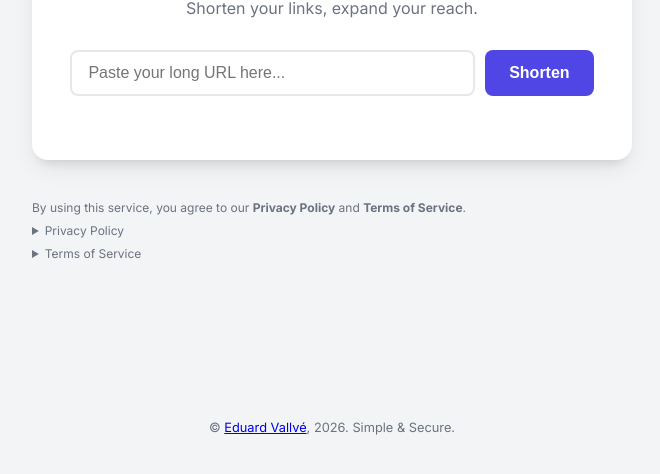
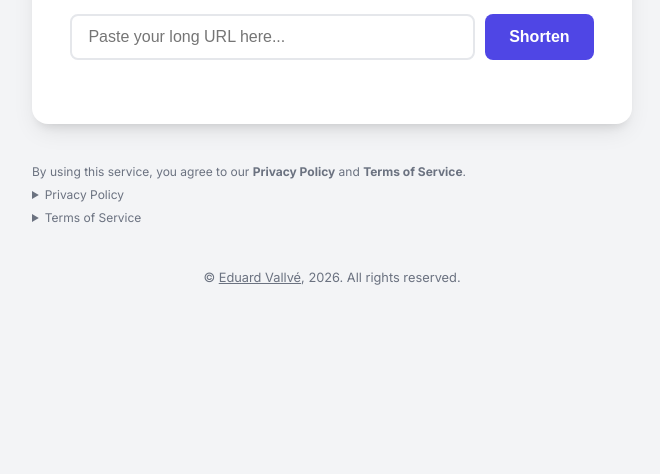
Before and after one commit to eduvallve/url-shortener, a website: page public/index.html in a window 1280 px wide. Shown: the part 352-826 px from the top of the page, without its empty margins (308-968 px from the left). Drawn offline with Linux system fonts and the light colour scheme.

Commit message:
M - move footer to bottom + update readme file

```diff
--- a/public/index.html
+++ b/public/index.html
@@ -46,11 +46,6 @@
                 </div>
             </div>
         </main>
-
-        <footer>
-            <p>&copy; <a target="_blank" rel="noopener noreferrer" href="https://eduvallve.com">Eduard Vallvé</a>, <span
-                    id="year"></span>. Simple & Secure.</p>
-        </footer>
     </div>
     <div id="policies">
         <span>By using this service, you agree to our <b>Privacy Policy</b> and <b>Terms of Service</b>.</span>
@@ -71,6 +66,10 @@
             </ul>
         </details>
     </div>
+    <footer>
+        <p>&copy; <a target="_blank" rel="noopener noreferrer" href="https://eduvallve.com">Eduard Vallvé</a>, <span
+                id="year"></span>. All rights reserved.</p>
+    </footer>
     <script src="script.js"></script>
 </body>
 
--- a/public/style.css
+++ b/public/style.css
@@ -165,11 +165,6 @@ footer {
     margin-top: 2rem;
     font-size: 0.8rem;
     color: var(--text-muted);
-    position: fixed;
-    bottom: 0;
-    left: 0;
-    width: 100%;
-    text-align: center;
 }
 
 #policies {
@@ -188,3 +183,7 @@ details {
     font-size: 12px;
     /* padding: .5em 0; */
 }
+
+a {
+    color: inherit;
+}
```
Also changed, not shown: README.md.
